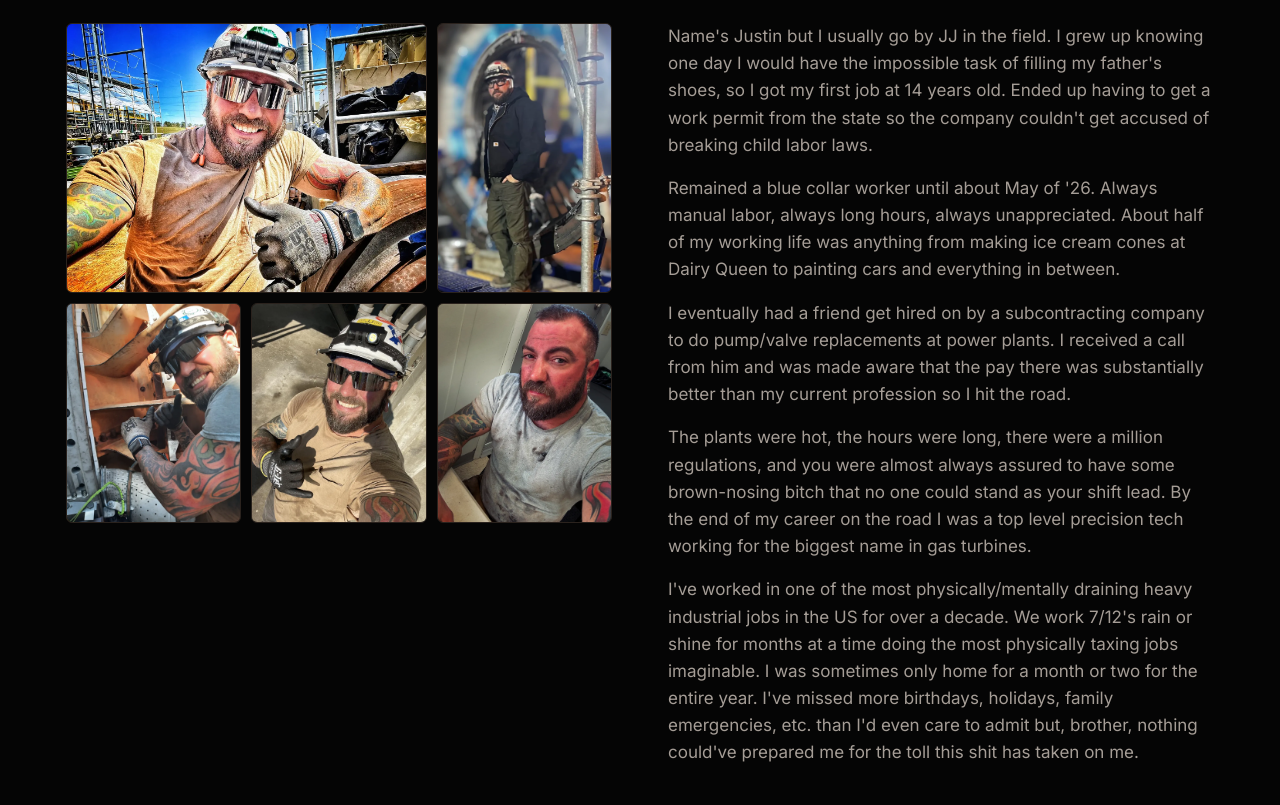
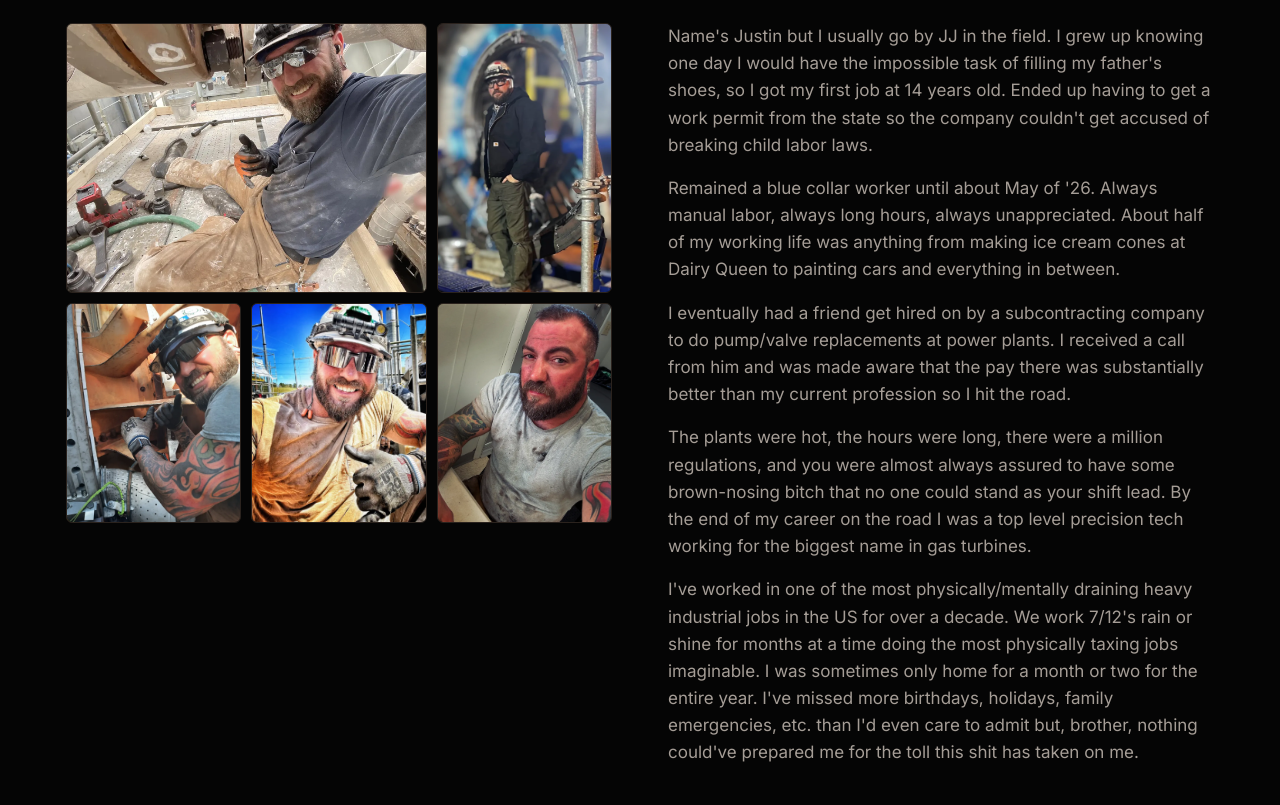
Before and after one commit to Endl3sstr3nds/endl3sstr3nds.github.io, a plain HTML site: page index.html in a window 1280 px wide. Shown: the part 3130-3935 px from the top of the page. Drawn offline with Linux system fonts and the light colour scheme.

Commit message:
About: scaffold photo takes the main spot
Co-Authored-By: Claude Fable 5.2 <noreply@anthropic.com>
Claude-Session: https://claude.ai/code/session_01RJfc9GActAChfLqXpFfxZA

```diff
--- a/index.html
+++ b/index.html
@@ -422,10 +422,10 @@ footer .wrap { padding-block: 30px; display: flex; flex-wrap: wrap; gap: 14px; j
       <figure class="op-video"><video autoplay muted loop playsinline preload="metadata" poster="img/operator-torch.webp" aria-label="JJ lighting a heating torch beside an open turbine casing"><source src="img/operator-torch.mp4" type="video/mp4"></video></figure>
       <div class="operator">
         <div class="op-photos">
-          <figure class="op-main"><img src="img/operator-1.webp" width="1280" height="960" loading="lazy" alt="JJ in a hard hat and mirrored safety glasses on a power plant job site, grinning, thumbs up"></figure>
+          <figure class="op-main"><img src="img/operator-6.webp" width="1280" height="960" loading="lazy" alt="JJ sitting on a scaffold deck under a large bolted flange, slugging wrenches and a hammer around him, grinning"></figure>
           <figure class="op-tall"><img src="img/operator-5.webp" width="900" height="1330" loading="lazy" style="object-position: 50% 30%" alt="JJ standing on a work platform in front of an open turbine casing, hands in his pockets"></figure>
           <figure><img src="img/operator-2.webp" width="900" height="1362" loading="lazy" style="object-position: 72% 28%" alt="JJ working inside a gas turbine casing"></figure>
-          <figure><img src="img/operator-3.webp" width="900" height="1200" loading="lazy" style="object-position: 50% 18%" alt="JJ in a hard hat with a JJ sticker on it, giving a thumbs up"></figure>
+          <figure><img src="img/operator-1.webp" width="1280" height="960" loading="lazy" style="object-position: 44% 40%" alt="JJ in a hard hat and mirrored safety glasses on a power plant job site, grinning, thumbs up"></figure>
           <figure><img src="img/operator-4.webp" width="900" height="1125" loading="lazy" alt="JJ after a shift, shirt covered in grease, not smiling"></figure>
         </div>
         <div>
```
Also changed, not shown: img/operator-3.webp (deleted), img/operator-6.webp (added).
